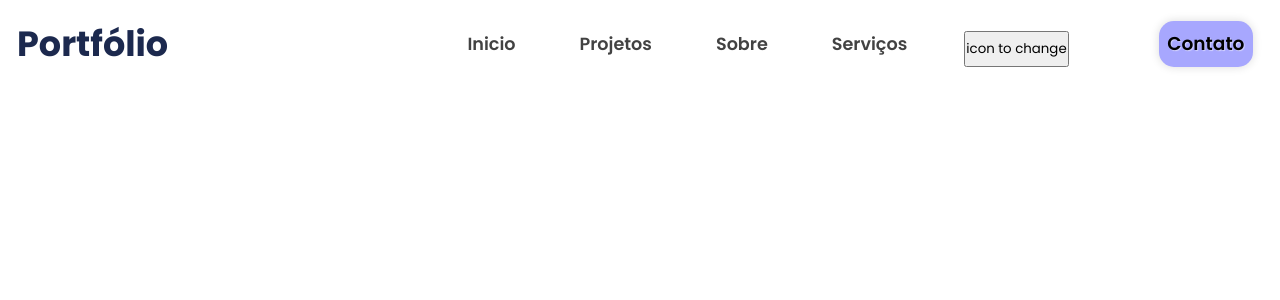
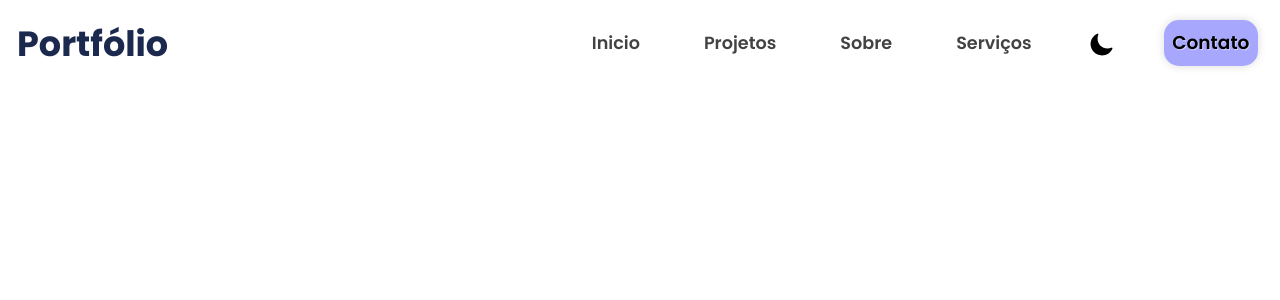
Before and after one commit to SantV7/personal_portifolio, a React (Vite) app: page / in a window 1280 px wide. Shown: the top 300 px of the page. Built offline with nearby package versions, Linux system fonts and the light colour scheme.

Commit message:
updated icons to chenge theme

```diff
--- a/src/components/header/BtnChangeTheme.jsx
+++ b/src/components/header/BtnChangeTheme.jsx
@@ -1,6 +1,9 @@
 import { useEffect, useState } from "react"
+import '../../style/header/btnChangeTheme.css'
+import { IoMoon } from "react-icons/io5";
+import { PiSunLight } from "react-icons/pi";
+const BtnChangeTheme =() => {
 
-const BtnChangeTheme =() => {
 
     const [themeDefaultWhite, setThemeDefaultWhite] = useState(true)
 
@@ -29,8 +32,12 @@ const BtnChangeTheme =() => {
 
     return(
         <>
-         <button onClick={() => setThemeDefaultWhite(!themeDefaultWhite)}>
-            icon to change
+         <button aria-description="mudar tema" id="btn_change_theme" onClick={() => setThemeDefaultWhite(!themeDefaultWhite)}>
+            {
+               themeDefaultWhite
+               ? <IoMoon className="iconChangeTheme" />
+               : <PiSunLight className="iconChangeTheme" id="sunIcon"/>
+            }
          </button>
         </>
     )
--- a/src/components/header/Header.jsx
+++ b/src/components/header/Header.jsx
@@ -1,12 +1,15 @@
 import Navbar from "./navbar/Navbar"
 import '../../style/header/header.css'
+import { IoClose } from "react-icons/io5";
 import { FaBars } from "react-icons/fa";
+import { useState } from "react";
+import '../../style/header/btnIcons.css'
 
 const Header = () => {
 
+const [menuopen, setMenuOpen] = useState(true)
 
-
-
+                //   Fazer os icons do menu Mobile.
 
     return(
         <>
@@ -15,7 +18,15 @@ const Header = () => {
                 <h1>Portfólio</h1>
             </div>
 
-         <FaBars id="menubar" />
+
+            <div onClick={() => setMenuOpen(!menuopen)} id="menubar">
+                {
+                    menuopen
+                    ? <FaBars />
+                    : <IoClose id="close_buton" />
+                }
+            </div>
+
          <Navbar />
 
 
--- /dev/null
+++ b/src/style/header/btnChangeTheme.css
@@ -0,0 +1,11 @@
+#btn_change_theme {
+    cursor: pointer;
+    border: none;
+    font-size: 25px;
+    background-color: transparent;
+}
+
+#sunIcon {
+    color: white;
+
+}
--- /dev/null
+++ b/src/style/header/btnIcons.css
@@ -0,0 +1,4 @@
+header > #menubar > #close_buton {
+    font-size: 33px;
+    margin-right: -2.6px;
+}
--- a/src/style/header/header.css
+++ b/src/style/header/header.css
@@ -39,7 +39,6 @@ header > #menubar {
     }
 
     #btn_contact {
-        margin-left: 40px;
-        margin-right: 10px;
+        margin-right: 5px;
     }
 }
```
